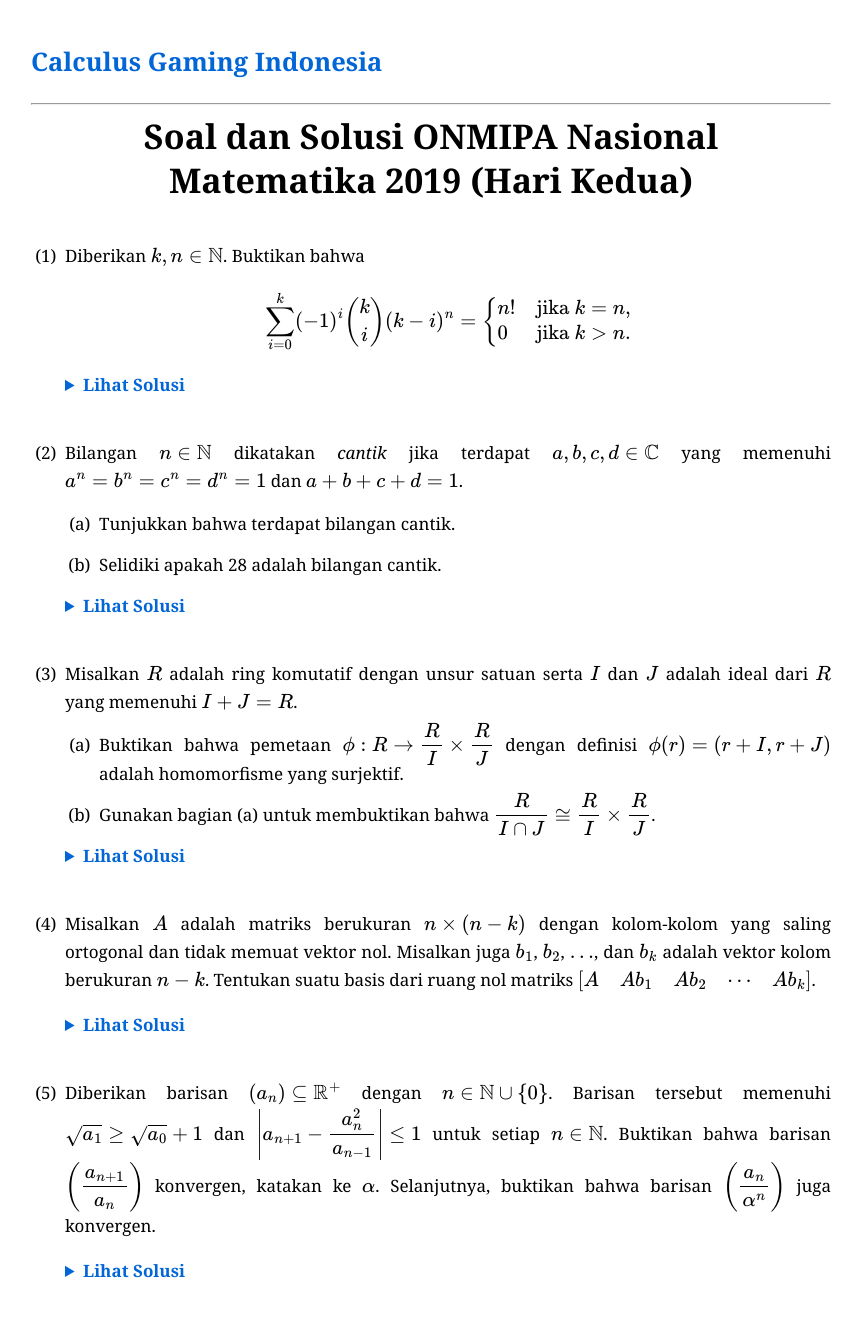
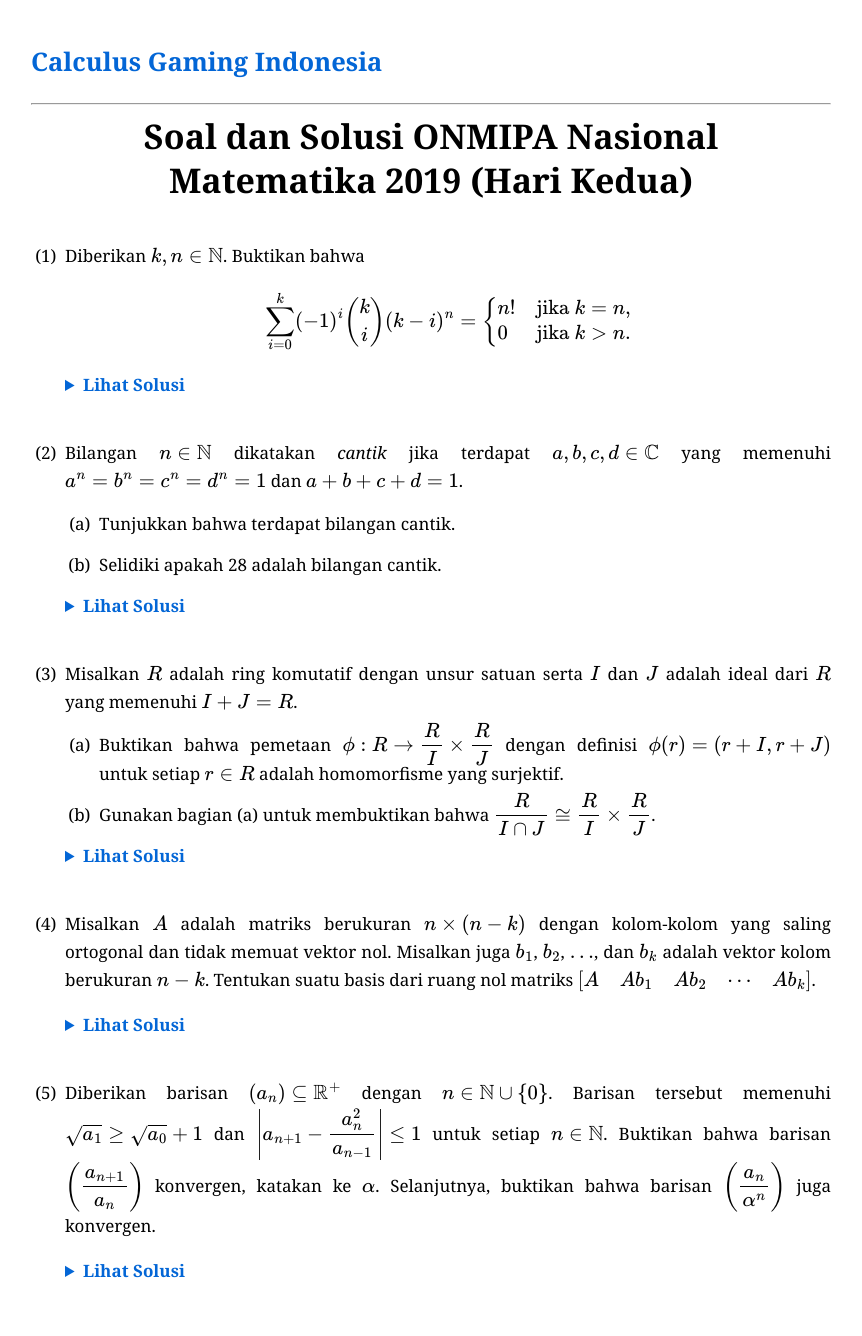
Before and after one commit to calculusgamingindonesia/calculusgamingindonesia.github.io, a Jekyll site: the page built from _posts/2026-07-01-onmipa-nas-mat-19-2.md, in a window 1280 px wide. Shown: the whole page, without its empty margins (209-1071 px from the left). Built offline with Jekyll 4.4.1, drawn with Linux system fonts in a browser that asks for light colours; some web fonts are replaced.

Commit message:
Update 2026-07-01-onmipa-nas-mat-19-2.md

```diff
--- a/_posts/2026-07-01-onmipa-nas-mat-19-2.md
+++ b/_posts/2026-07-01-onmipa-nas-mat-19-2.md
@@ -40,7 +40,7 @@ urutan: 4
    </details>
 
 3. Misalkan $R$ adalah ring komutatif dengan unsur satuan serta $I$ dan $J$ adalah ideal dari $R$ yang memenuhi $I+J=R$.
-   * (a) Buktikan bahwa pemetaan $\smash{\phi:R\to\dfrac{R}{I}\times\dfrac{R}{J}}$ dengan definisi $\phi(r)=(r+I, r+J)$ adalah homomorfisme yang surjektif.
+   * (a) Buktikan bahwa pemetaan $\smash{\phi:R\to\dfrac{R}{I}\times\dfrac{R}{J}}$ dengan definisi $\phi(r)=(r+I, r+J)$ untuk setiap $r\in R$ adalah homomorfisme yang surjektif.
    * (b) Gunakan bagian (a) untuk membuktikan bahwa $\smash{\dfrac{R}{I\cap J}\cong\dfrac{R}{I}\times\dfrac{R}{J}}$.
 
    <details>
```
